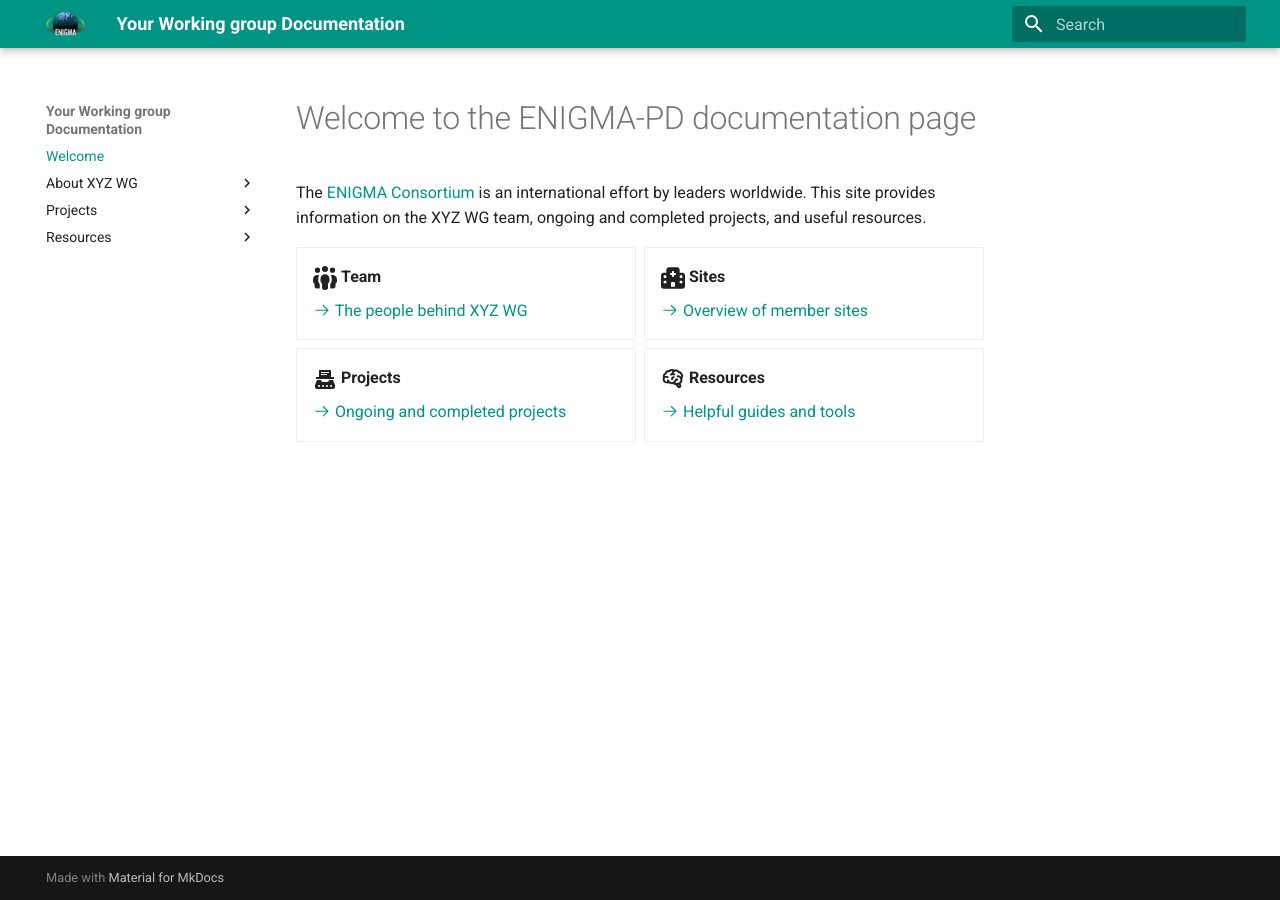
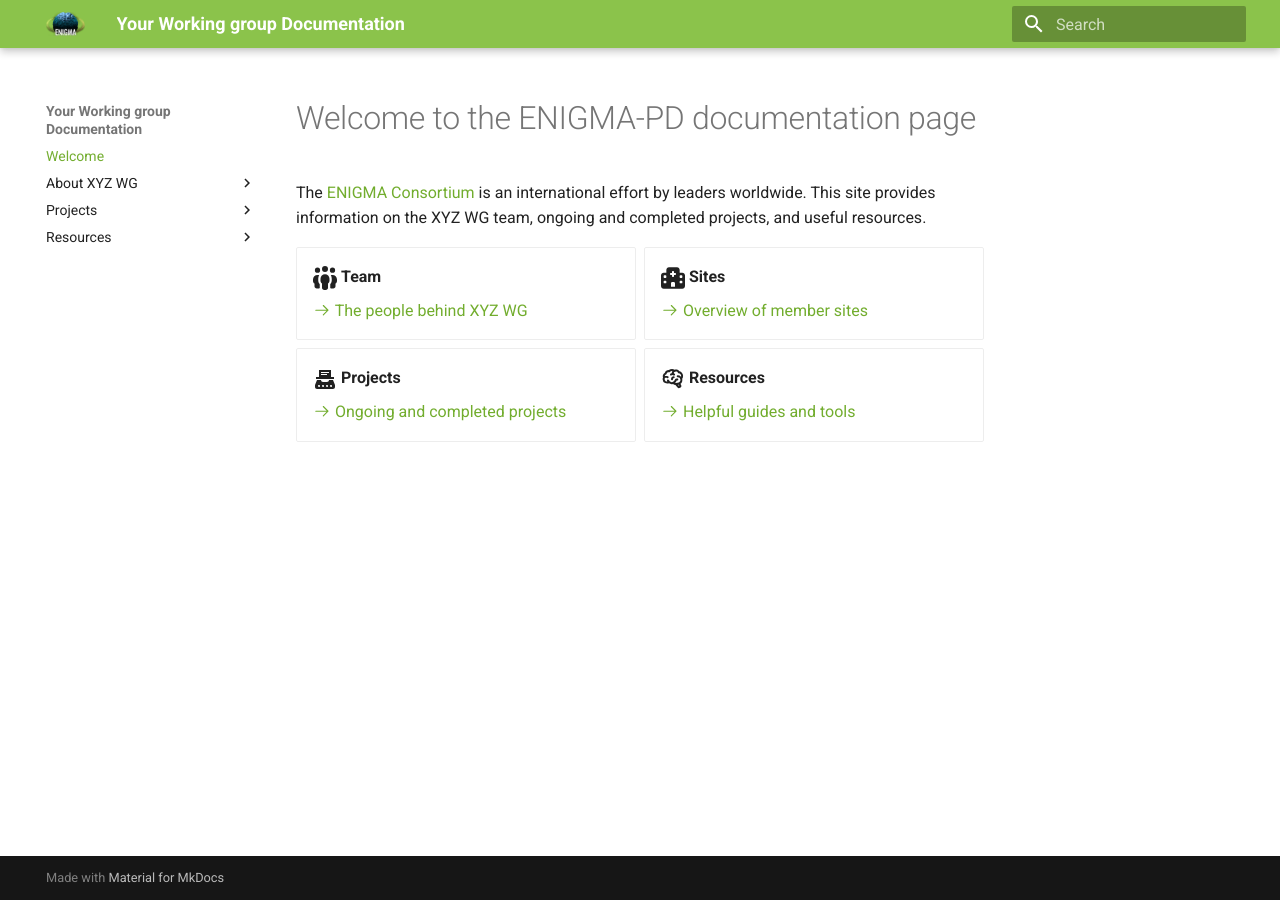
Before and after one commit to ENIGMA-infra/ENIGMA-Tremor, an MkDocs documentation site: the page built from docs/index.md, in a window 1280 px wide. Built offline with MkDocs 1.6.1 and Material for MkDocs 9.7.7, drawn with Linux system fonts in a browser that asks for light colours.

Commit message:
Update mkdocs.yml

```diff
--- a/mkdocs.yml
+++ b/mkdocs.yml
@@ -4,7 +4,7 @@
   logo: assets/logos/enigma_300DPI_small.png
   favicon: assets/logos/enigma_300DPI_small.png
   palette:
-    primary: teal
+    primary: light green
 
 
 features:
```
